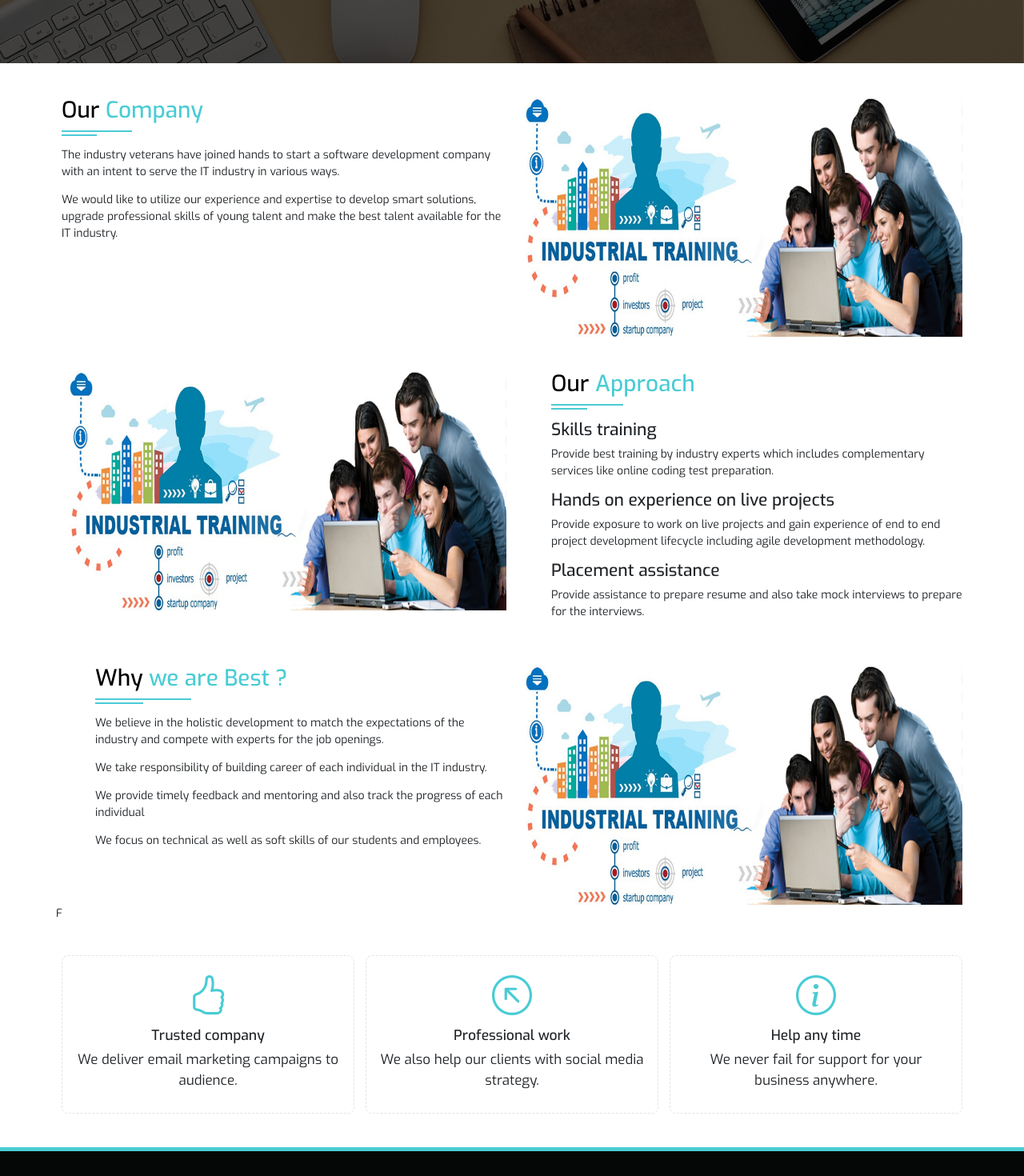
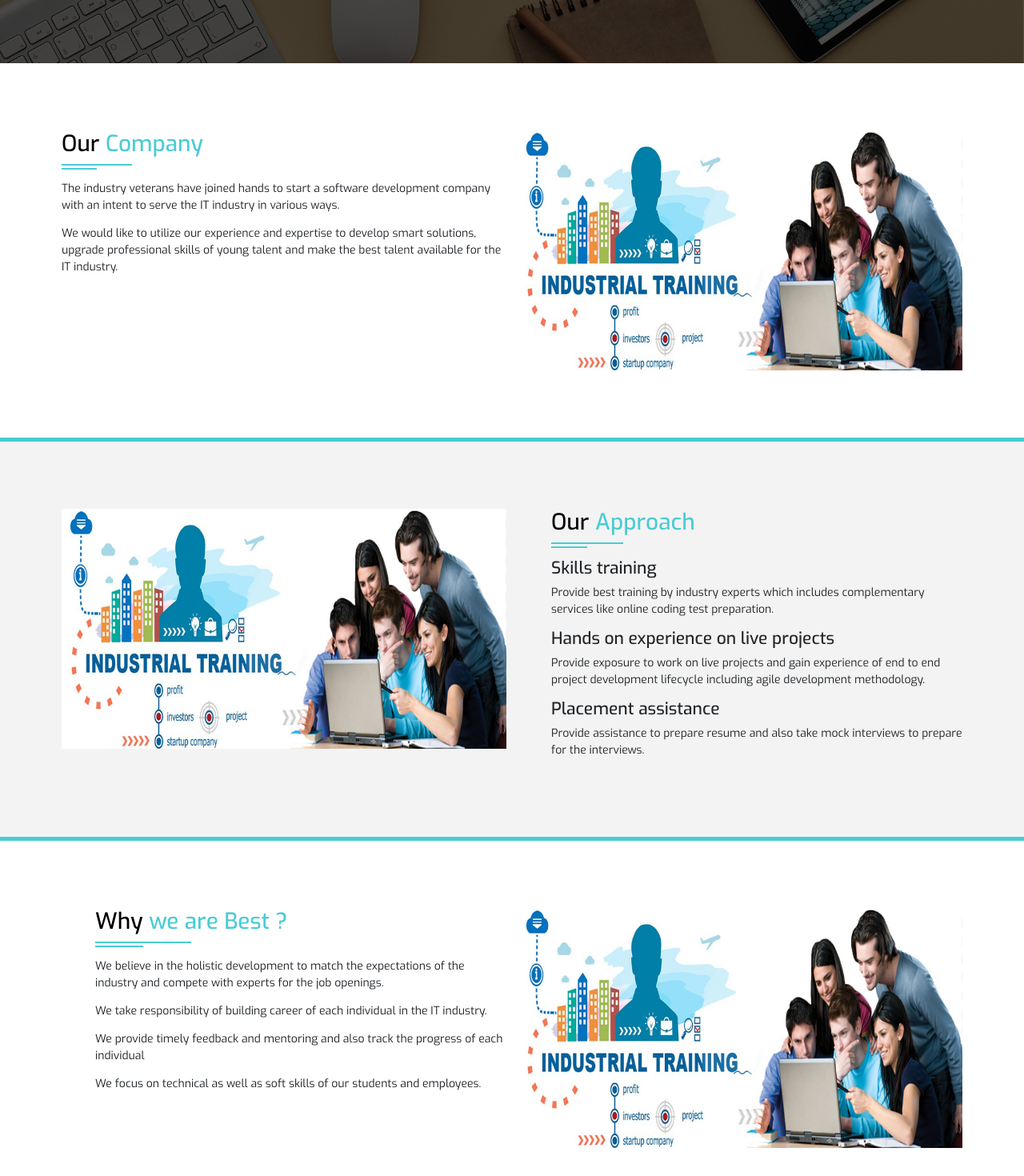
Before and after one commit to sagarkhese1990/FirstQuadTechSolutions, an Angular app: page /about in a window 1280 px wide. Shown: the part 180-1650 px from the top of the page at 80% size. Built offline with nearby package versions, Linux system fonts and the light colour scheme.

Commit message:
ui changes on about us page

```diff
--- a/src/app/about/about.component.html
+++ b/src/app/about/about.component.html
@@ -1,7 +1,8 @@
 <app-page-title [title]="title"></app-page-title>
 <!-- <app-page-title [title]="title" (newTitle)="changeTitle($event)"></app-page-title> -->
+
+    <section class="py-5 border-bottom-5 border-primary">
         <div class="container my-5">
-    <section>
         <div class="row">
             <div class="col-md-6">
                 <app-section-title titlePreffix="Our" titleSuffix="Company" titleAlign="left"></app-section-title>
@@ -17,9 +18,11 @@
 
             </div>
         </div>
+        </div>
     </section>
 
-    <section class="my-5">
+    <section class="py-5 bg-secondary border-bottom-5 border-primary">
+        <div class="container my-5">
             <div class="row">
                 <div class="col-md-6">
                     <div class="image-wrapper">
@@ -42,8 +45,10 @@
                     </div>
                 </div>
             </div>
+        </div>
     </section>
-    <section class="my-5">
+    <section class="py-5 border-bottom-5 border-primary">
+        <div class="container my-5">
         <div class="row">
             <div class="col-md-6">
                 <div class="ps-5">
@@ -64,10 +69,11 @@
                 <div class="image-wrapper">
                     <img src="../../assets/images/banner.jpeg">
                 </div>
-            </div>F
+            </div>
+        </div>
         </div>
     </section>
-    <section class="my-5">
+    <section class="py-5 bg-secondary">
         <div class="row">
             <div class="col-md-4 text-center">
                 <div class="box p-3">
@@ -92,4 +98,3 @@
             </div>
         </div>
     </section>
-</div>
--- a/src/app/services/contract-staffing/contract-staffing.component.html
+++ b/src/app/services/contract-staffing/contract-staffing.component.html
@@ -1,11 +1,5 @@
 <app-page-title [title]="'Contract Staffing'"></app-page-title>
 <div class="container my-5">
-    <app-section-title
-        titlePreffix="Contract"
-        titleSuffix="Staffing"
-        titleAlign="left"
-    ></app-section-title>
-
     <div class="mt-5">
         <p class="fs-5">Organisations consider contract staffing when they have projects that require additional support without a long-term commitment. This makes the organisation more agile and responsive to market demands, while streamlining organisation and making it easier to manage employee compliance.</p>
         <p class="fs-5">
--- a/src/assets/bootstrap/_boostrap-variables.scss
+++ b/src/assets/bootstrap/_boostrap-variables.scss
@@ -6,7 +6,7 @@
 // 1. Include functions first (so you can manipulate colors, SVGs, calc, etc)
 @import "bootstrap/scss/functions";
 // 2. Include any default variable overrides here
-$gray-200: #e9ecef;
+$gray-200: #f3f3f3;
 $gray-600: #bebebe;
 
 // DPM Palette overrides
```
Lines whose indentation alone changed are shown as unchanged.
